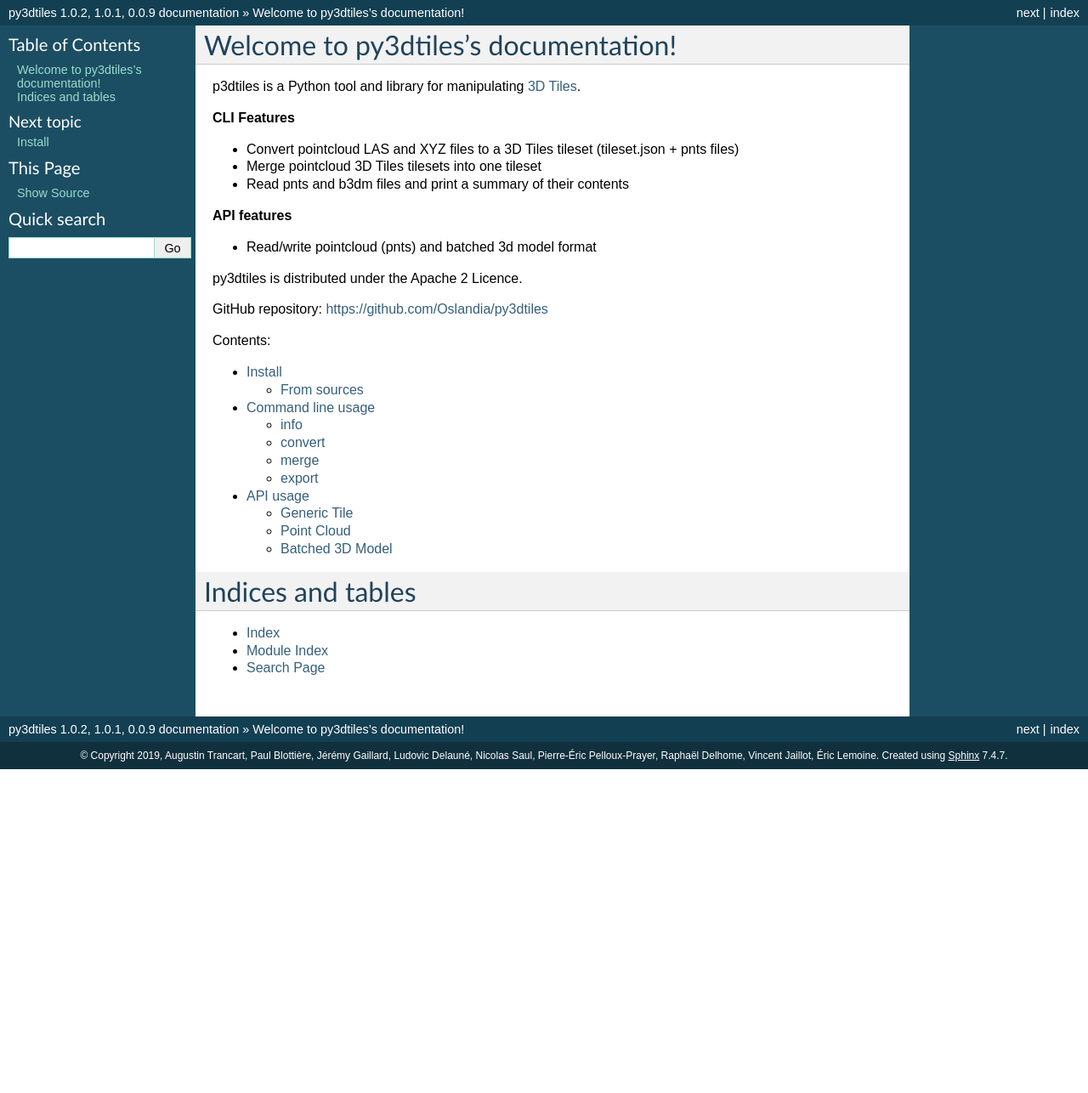
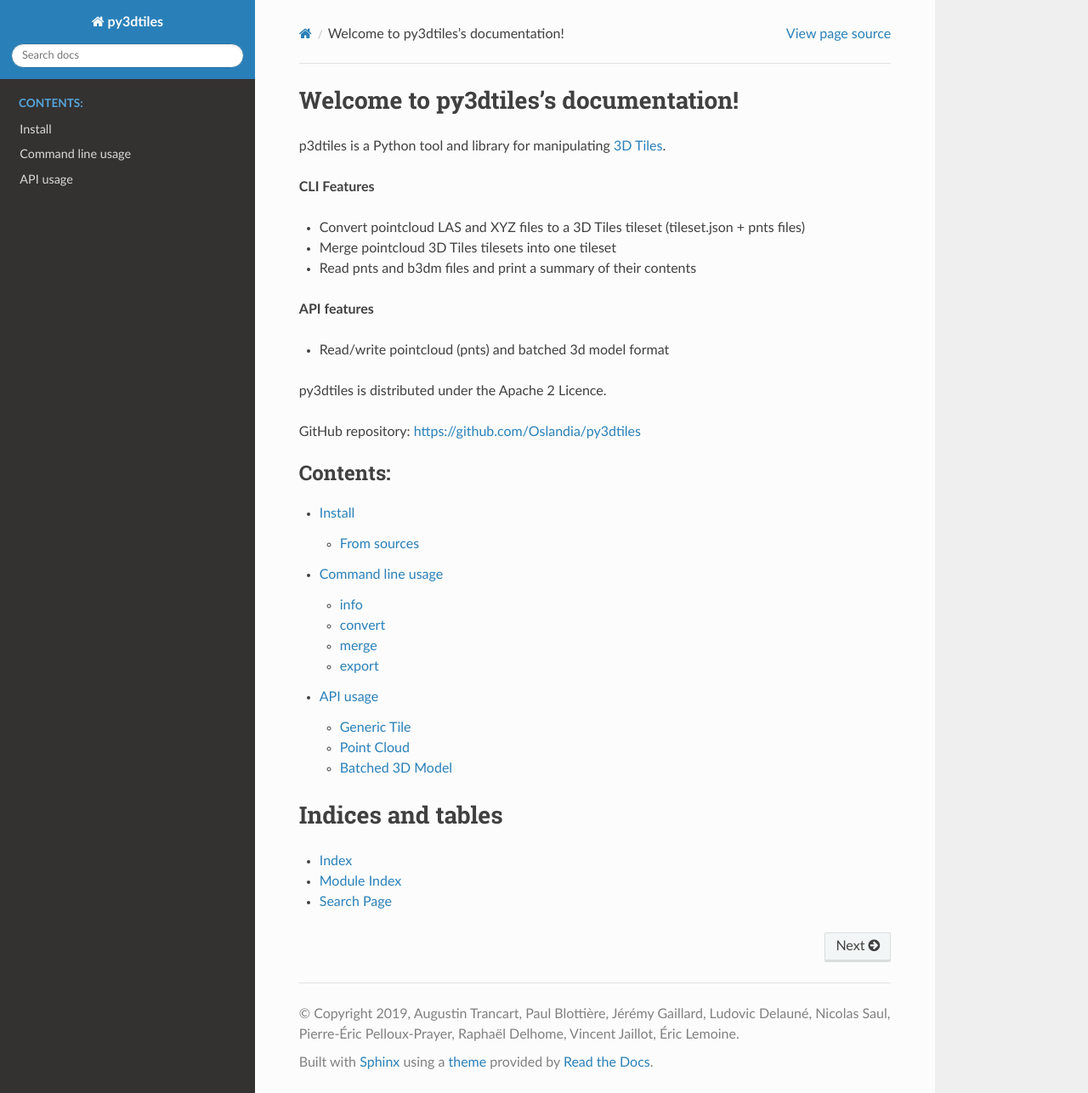
Before and after one commit to Oslandia/py3dtiles, a Sphinx documentation site: the page built from docs/index.rst, in a window 1280 px wide and 1286 px high. Shown: the whole window at 85% size. Built offline with Sphinx 7.4.7 and the Read the Docs theme 2.0.0, drawn with Linux system fonts in a browser that asks for light colours.

Commit message:
Switch to rtd theme

```diff
--- a/docs/conf.py
+++ b/docs/conf.py
@@ -47,6 +47,7 @@
     'sphinx.ext.mathjax',
     'sphinx.ext.viewcode',
     'sphinx.ext.githubpages',
+    'sphinx_rtd_theme',
 ]
 
 # Add any paths that contain templates here, relative to this directory.
@@ -82,7 +83,7 @@
 # The theme to use for HTML and HTML Help pages.  See the documentation for
 # a list of builtin themes.
 #
-html_theme = 'classic'
+html_theme = 'sphinx_rtd_theme'
 
 # Theme options are theme-specific and customize the look and feel of a theme
 # further.  For a list of options available for each theme, see the
--- a/setup.py
+++ b/setup.py
@@ -29,6 +29,7 @@
 
 doc_requirements = (
     'sphinx',
+    'sphinx_rtd_theme',
 )
 
 
```
